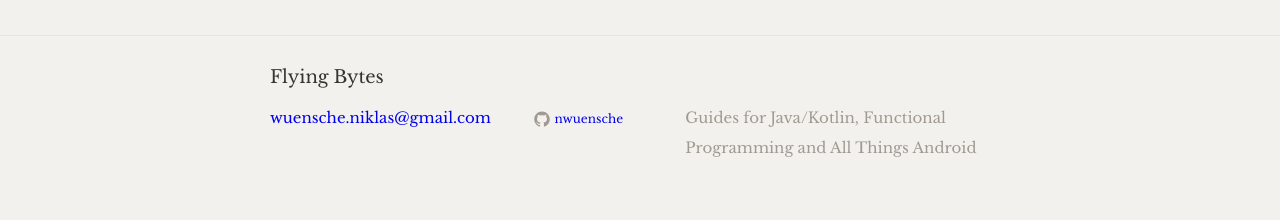
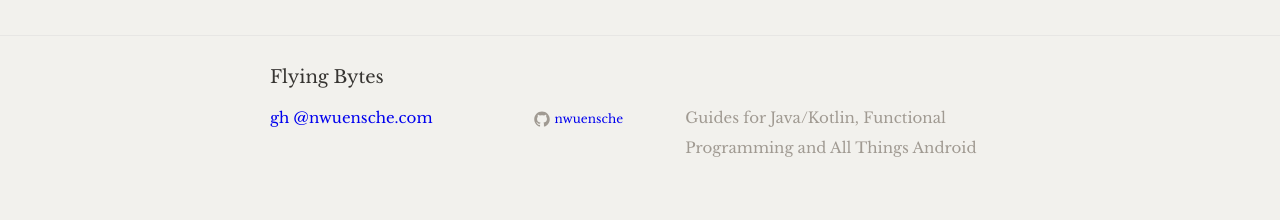
Before and after one commit to flyingbytes/flyingbytes.github.io, a Jekyll site: the page built from index.html, in a window 1280 px wide. Shown: the part 1006-1226 px from the top of the page. Built offline with Jekyll 4.4.1, drawn with Linux system fonts in a browser that asks for light colours.

Commit message:
fix email

```diff
--- a/_config.yml
+++ b/_config.yml
@@ -14,7 +14,7 @@
 # You can create any custom variable you would like, and they will be accessible
 # in the templates via {{ site.myvariable }}.
 title: Flying Bytes
-email: wuensche.niklas@gmail.com
+email: gh @nwuensche.com
 description: > # this means to ignore newlines until "baseurl:"
     Guides for Java/Kotlin, Functional Programming and All Things Android
 baseurl: "" # the subpath of your site, e.g. /blog
--- a/_includes/footer.html
+++ b/_includes/footer.html
@@ -7,7 +7,7 @@
 		<div class="footer-col-wrapper">
 			<div class="footer-col footer-col-1">
 				<ul class="contact-list">
-					<li><a href="mailto:{{ site.email }}">{{ site.email }}</a></li>
+					<li><a href="mailto:{{ gh@copylink.com }}">{{ site.email }}</a></li>
 				</ul>
 			</div>
 
```
